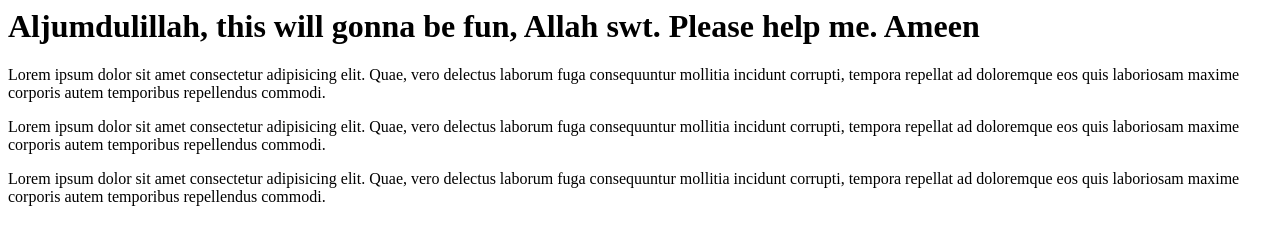
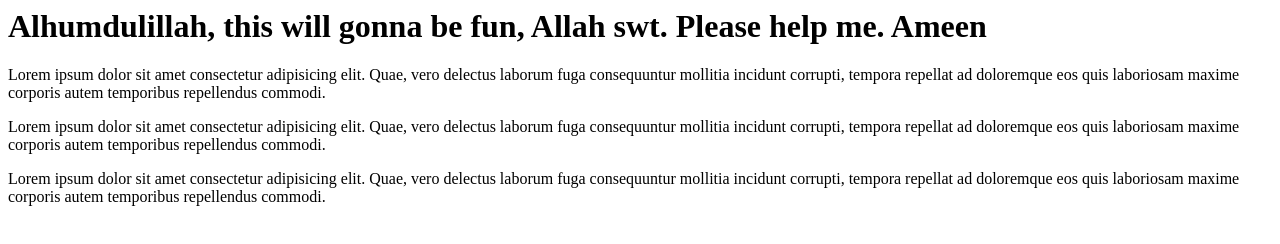
Before and after one commit to karimetic/coursera-2023-spet, a plain HTML site: page index.html in a window 1280 px wide. Drawn offline with Linux system fonts and the light colour scheme.

Commit message:
Update index.html

```diff
--- a/index.html
+++ b/index.html
@@ -6,7 +6,7 @@
     <title>We Learn Web Dev </title>
 </head>
 <body>
-    <h1> Aljumdulillah, this will gonna be fun, Allah swt. Please help me. Ameen</h1>
+    <h1> Alhumdulillah, this will gonna be fun, Allah swt. Please help me. Ameen</h1>
     <p>Lorem ipsum dolor sit amet consectetur adipisicing elit. Quae, vero delectus laborum fuga consequuntur mollitia incidunt corrupti, tempora repellat ad doloremque eos quis laboriosam maxime corporis autem temporibus repellendus commodi.</p>
     <p>Lorem ipsum dolor sit amet consectetur adipisicing elit. Quae, vero delectus laborum fuga consequuntur mollitia incidunt corrupti, tempora repellat ad doloremque eos quis laboriosam maxime corporis autem temporibus repellendus commodi.</p>
     <p>Lorem ipsum dolor sit amet consectetur adipisicing elit. Quae, vero delectus laborum fuga consequuntur mollitia incidunt corrupti, tempora repellat ad doloremque eos quis laboriosam maxime corporis autem temporibus repellendus commodi.</p>
```
